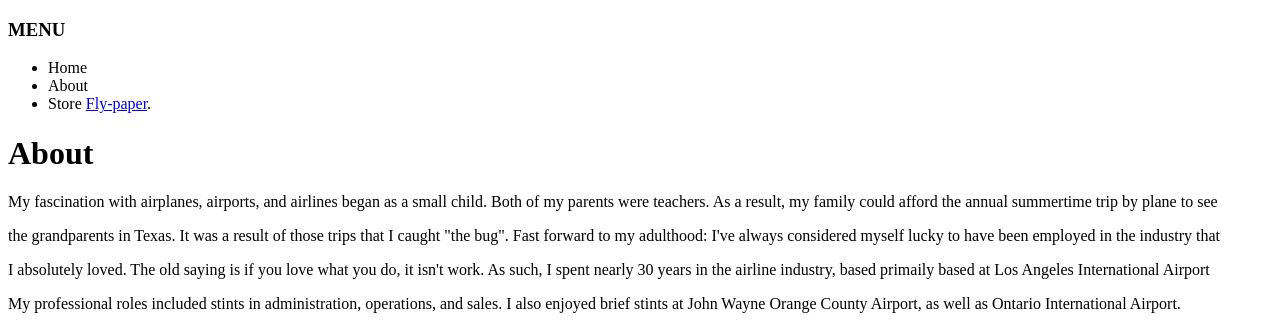
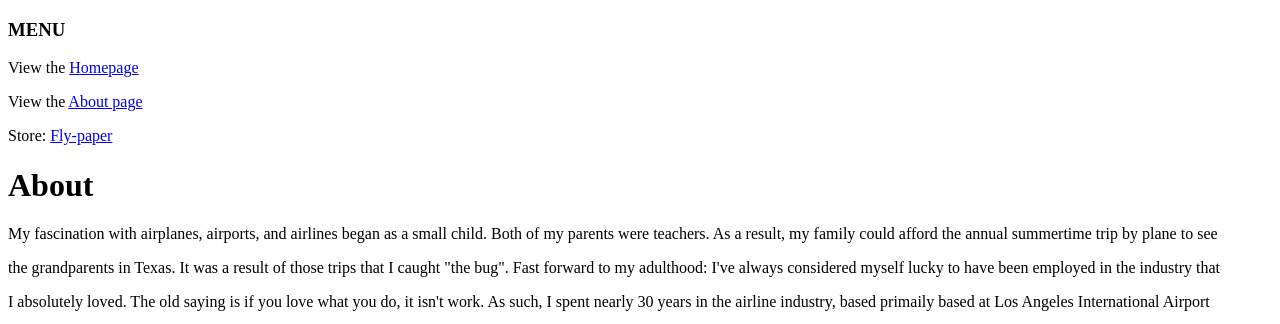
Before and after one commit to mikessimpson/Fly-paper, a plain HTML site: page index.html in a window 1280 px wide. Shown: the top 324 px of the page. Drawn offline with Linux system fonts and the light colour scheme.

Commit message:
Add files via upload
In accordance with assignment instructions for Project 1-2

```diff
--- a/index.html
+++ b/index.html
@@ -12,11 +12,9 @@
 	<main>
 		<h3>MENU</h3>
 		<nav>
-			<ul>
-				<li>Home<a href="index/home.html"></a></li>
-				<li>About<a href="index/about.html"></a></li>
-				<li>Store <a href="https://www.ebay.com/str/flypaperpast?mkcid=16&mkevt=1&mkrid=711-127632-2357-0&ssspo=Ty4HVhQOQAO&sssrc=3418065&ssuid=Ty4HVhQOQAO&widget_ver=artemis&media=COPY">Fly-paper</a>.</li>
-			</ul>
+				<p>View the <a href="home.html">Homepage</a></p>
+				<p>View the <a href="about.html">About page</a></p>
+				<p>Store: <a href="https://www.ebay.com/str/flypaperpast?mkcid=16&mkevt=1&mkrid=711-127632-2357-0&ssspo=Ty4HVhQOQAO&sssrc=3418065&ssuid=Ty4HVhQOQAO&widget_ver=artemis&media=COPY">Fly-paper</a></p>
 		</nav>
 
 		<h1>About</h1>
@@ -30,7 +28,7 @@
 <p>....yes, aviation.  You will find new & used books, and back issue magazines.  My thematic approach is primarily the airline industry.</p>
 
 <header>
-	<img src="Fly-paper/images/Fly-paper_logo.jpg" alt="Fly-paper Books & Magazines" width="80">
+	<img src="images/_logo.jpg" alt="Fly-paper Books & Magazines" width="80">
 	<h1>Michael Simpson / Fly-paper Books & Magazines</h1>
 	<h3>In business 2018 - 2023</h3>
 </header>
```
Also changed, not shown: about.html (+4 -5 lines).
